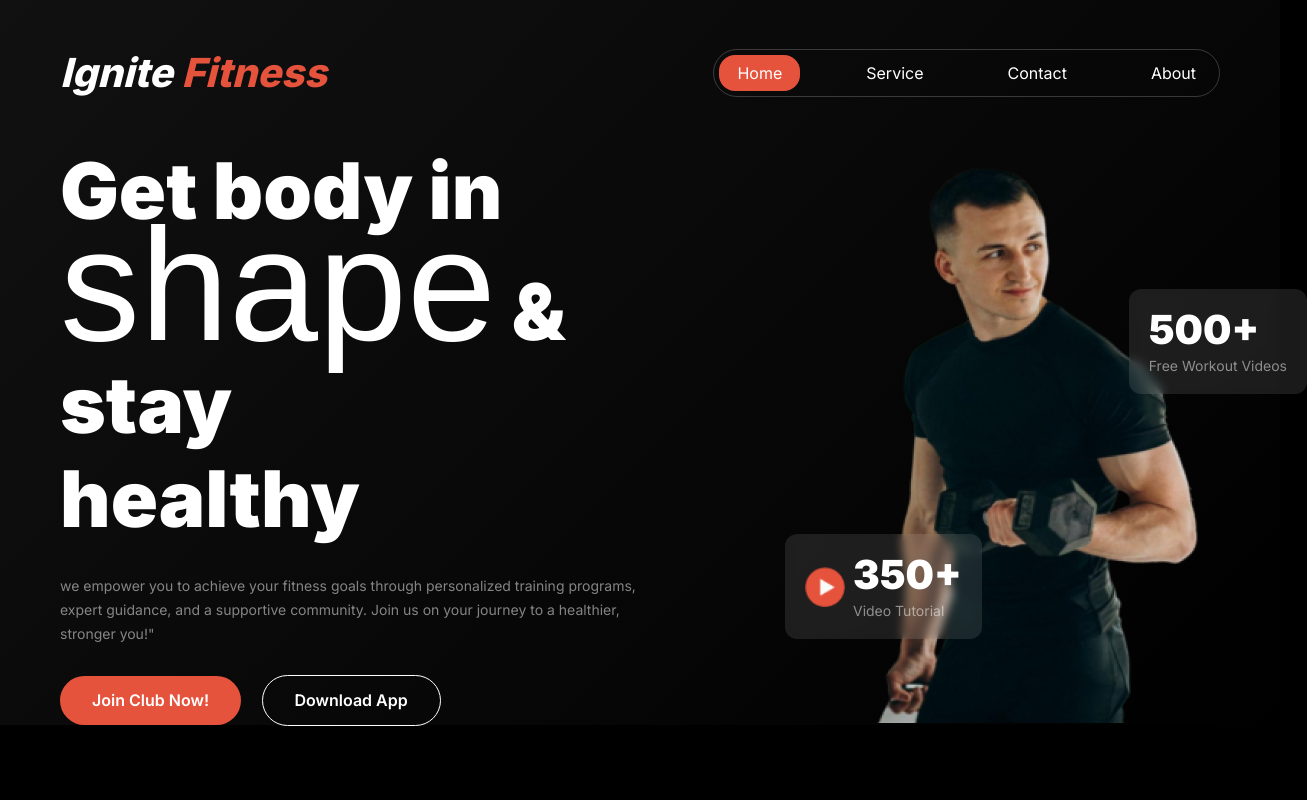
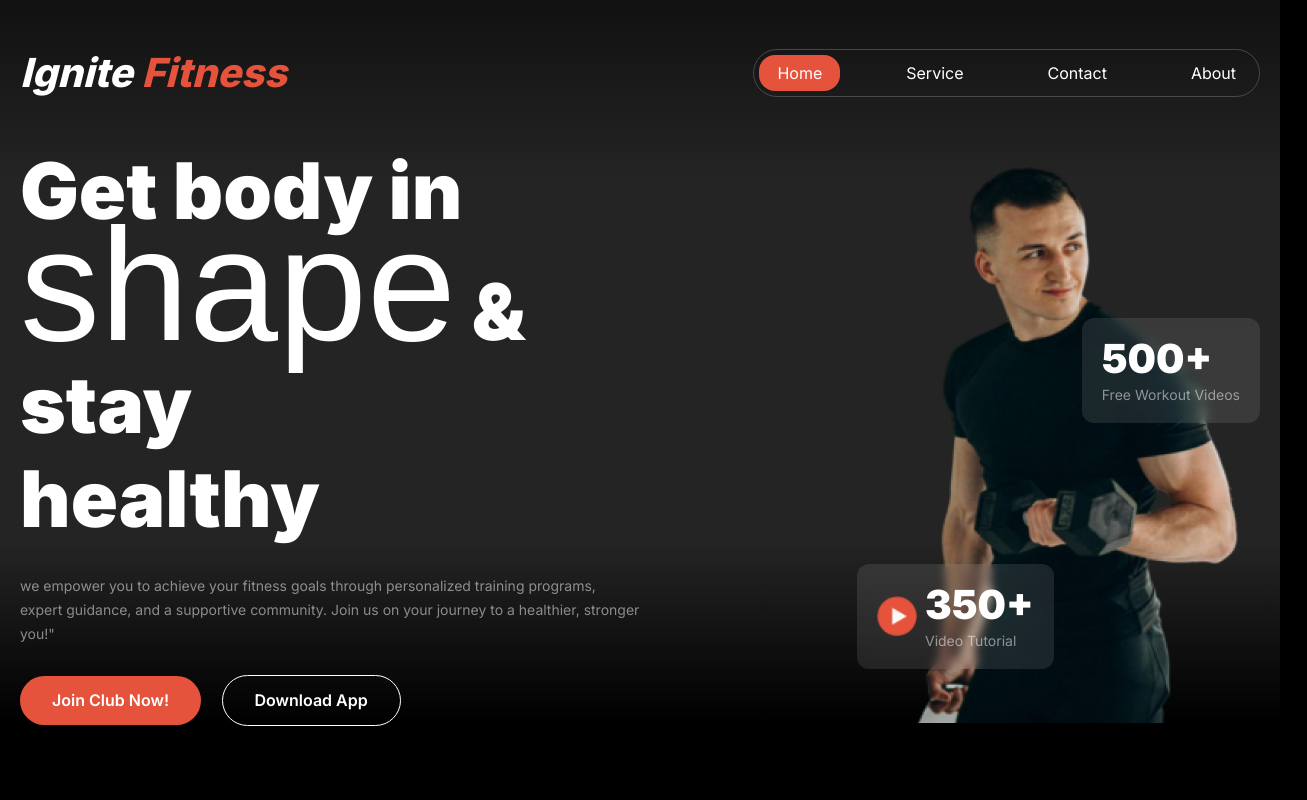
Before and after one commit to web-mahadihasan/ignite-fitness, a plain HTML site: page index.html in a window 1280 px wide. Shown: the top 800 px of the page, 1307 px wide, since content can reach past the window. Drawn offline with Linux system fonts and the light colour scheme; a web font is replaced by a local one.

Commit message:
Responsive issue solved

```diff
--- a/Styles/responsive.css
+++ b/Styles/responsive.css
@@ -1,7 +1,17 @@
+@media screen and (min-width: 769px) and (max-width: 1441px){
+    .banner-img .workout-videos{
+        top: 30%;
+        right: 0%;
+    }
+}
 @media screen and (min-width: 769px) and (max-width: 1025px){
     .banner-img .workout-videos{
         top: 30%;
         right: 0%;
+    }
+    .banner-img .tutorial-videos{
+        left: 15%;
+        bottom: 10%;
     }
 }
 @media screen and (max-width: 769px) {
@@ -87,7 +97,7 @@
         text-align: left;
     }
     .banner-img .workout-videos{
-        top: 10%;
+        top: 15%;
         right: -3%;
     }
     .workout-videos h3, .tutorial-videos h3{
--- a/Styles/style.css
+++ b/Styles/style.css
@@ -17,7 +17,7 @@ body{
 }
 /* shared styles  */
 .container{
-    max-width: 1200px;
+    max-width: 1440px;
     padding: 0 1.25rem;
     margin: 0 auto;
 }
@@ -73,8 +73,10 @@ section{
 
 /* Navbar section styles  */
 header{
-    background-image: linear-gradient(-225.00deg, rgb(17, 17, 17),rgba(119, 119, 119, 0) 100%);
+    /* background-image: linear-gradient(-225.00deg, rgb(17, 17, 17),rgba(119, 119, 119, 0) 100%); */
     width: 100%;
+    background-image: linear-gradient(180.00deg, rgba(17, 17, 17, 1), rgba(119, 119, 119, 0.3), rgba(119, 119, 119, 0.3), rgba(119, 119, 119, 0.3),rgba(119, 119, 119, 0) 100%);
+    background-blend-mode: overlay;
 }
 nav{
     display: flex;
@@ -162,15 +164,15 @@ nav{
     width: max-content;
 }
 .banner-img .workout-videos{
-    right: -15%;
+    right: -5%;
     top: 25%;
 }
 .banner-img .tutorial-videos{
     display: flex;
     gap: 0.5rem;
     align-items: center;
-    left: 25%;
-    bottom: 15%;
+    left: 35%;
+    bottom: 10%;
 }
 .workout-videos h3, .tutorial-videos h3{
     color: var(--white);
```
